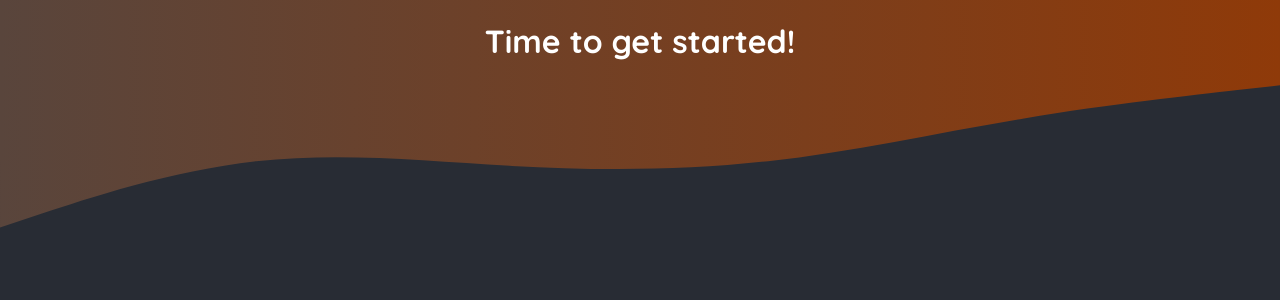
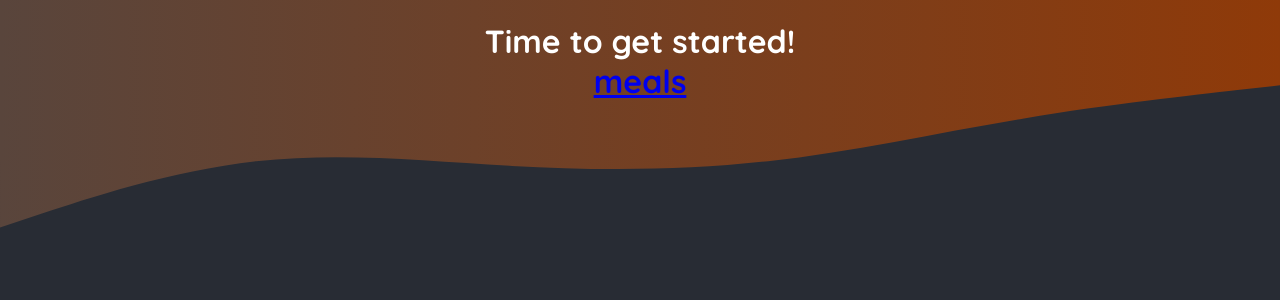
Before and after one commit to Sherry90/2024-next.js14-app-router-2-Foodies, a Next.js app: page / in a window 1280 px wide. Shown: the top 300 px of the page. Built offline with nearby package versions, Linux system fonts and the light colour scheme.

Commit message:
feat: route meals page

```diff
--- a/app/page.js
+++ b/app/page.js
@@ -1,8 +1,13 @@
+import Link from "next/link";
+
 export default function Home() {
   return (
     <main>
-      <h1 style={{ color: 'white', textAlign: 'center' }}>
+      <h1 style={{ color: "white", textAlign: "center" }}>
         Time to get started!
+        <div>
+          <Link href={"/meals"}>meals</Link>
+        </div>
       </h1>
     </main>
   );
```
